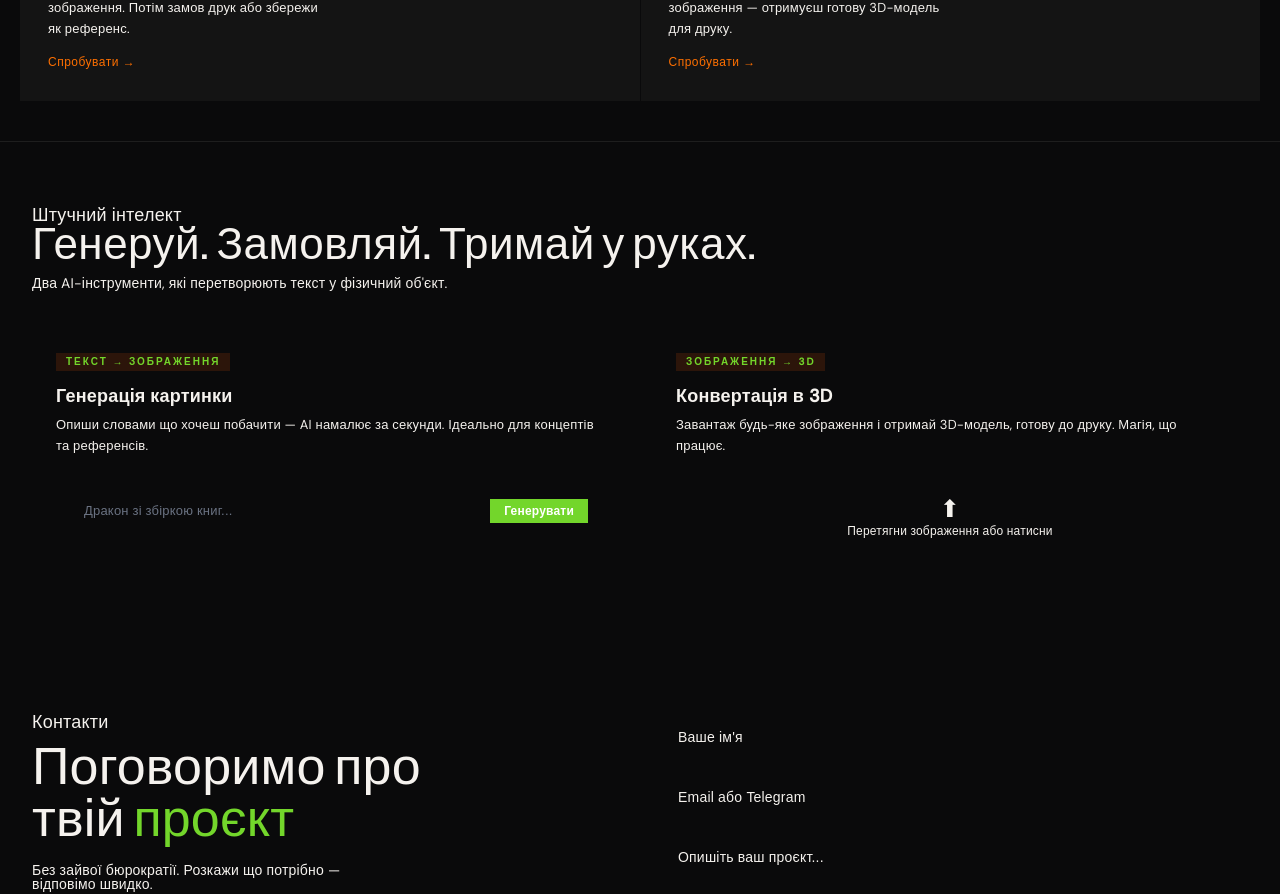
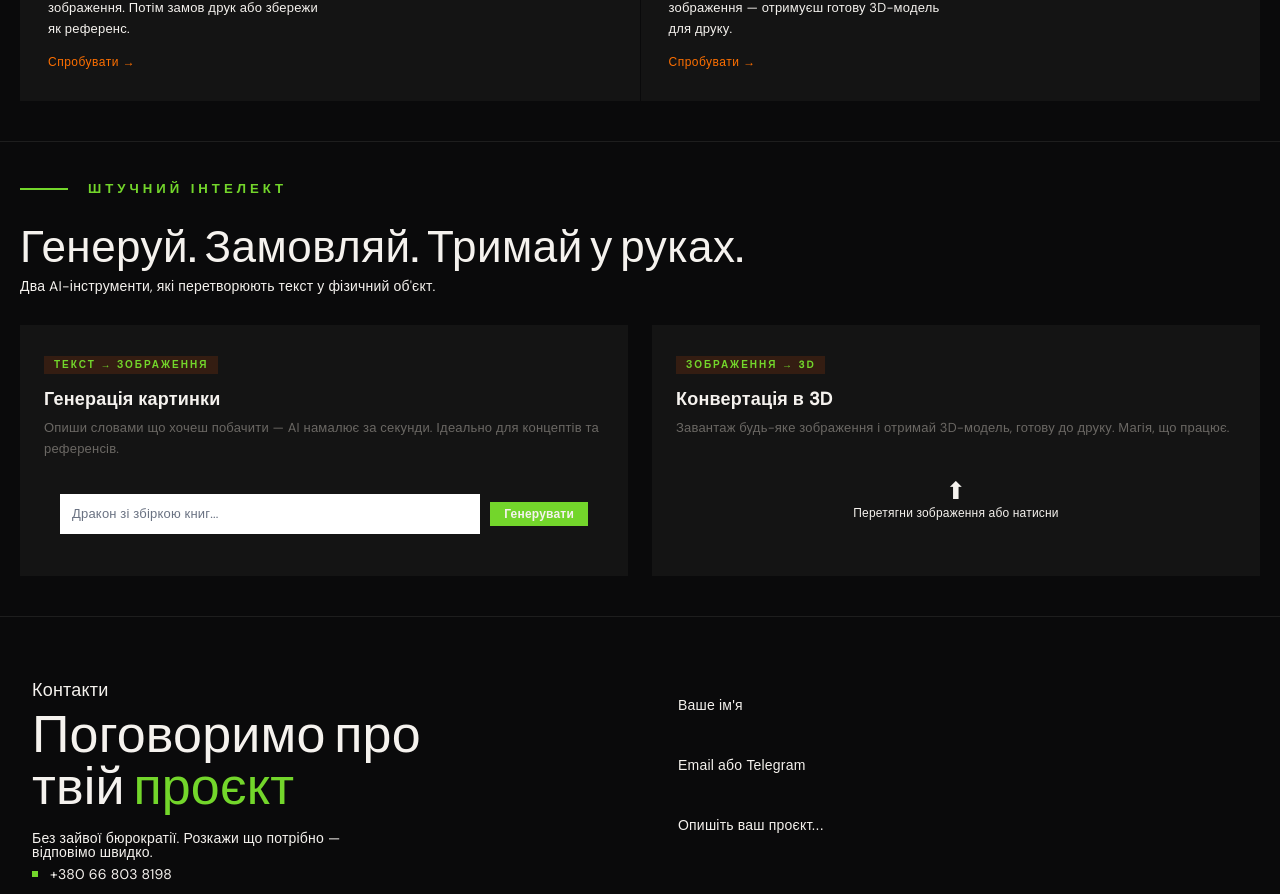
Before and after one commit to Mortiarion/seal-tech-3d-panda-dev, a SvelteKit app in the folder fe/: page / in a window 1280 px wide. Shown: the part 1455-2349 px from the top of the page. Built offline with nearby package versions, Linux system fonts and the light colour scheme.

Commit message:
1. Поправив секцію AI трози причесав

```diff
--- /dev/null
+++ b/fe/src/lib/components/landing/SectionAi.svelte
@@ -0,0 +1,137 @@
+<section class="ai-section border-bottom">
+    <div class="container">
+        <p class="label">
+            Штучний інтелект
+        </p>
+
+        <h2
+            style="font-family:'Bebas Neue',sans-serif;font-size:44px;letter-spacing:0.5px;margin-bottom:8px"
+        >
+            Генеруй. Замовляй. Тримай у руках.
+        </h2>
+
+        <p style="color:var(--text2);font-size:14px;max-width:500px">
+            Два AI-інструменти, які перетворюють текст у фізичний об'єкт.
+        </p>
+
+        <div class="ai-grid">
+            <div class="ai-card">
+                <div class="ai-badge">
+                    Текст → Зображення
+                </div>
+
+                <h3>
+                    Генерація картинки
+                </h3>
+
+                <p>
+                    Опиши словами що хочеш побачити — AI намалює за секунди.
+                    Ідеально для концептів та
+                    референсів.
+                </p>
+
+                <div class="ai-demo">
+                    <input class="ai-input" placeholder="Дракон зі збіркою книг..." />
+                    <button class="ai-btn">
+                        Генерувати
+                    </button>
+                </div>
+            </div>
+
+            <div class="ai-card">
+                <div class="ai-badge">
+                    Зображення → 3D
+                </div>
+
+                <h3>
+                    Конвертація в 3D
+                </h3>
+
+                <p>
+                    Завантаж будь-яке зображення і отримай 3D-модель,
+                    готову до друку. Магія, що працює.
+                </p>
+
+                <div
+                    class="ai-demo"
+                    style="cursor:pointer;justify-content:center;flex-direction:column;gap:4px;padding:20px"
+                >
+                    <div style="font-size:24px">⬆</div>
+
+                    <div style="font-size:12px;color:var(--white)">
+                        Перетягни зображення або натисни
+                    </div>
+                </div>
+            </div>
+        </div>
+    </div>
+</section>
+
+<style lang="postcss">
+	/* AI SECTION */
+	.ai-section {
+		/* padding: 64px 32px; */
+		/* border-bottom: 1px solid var(--border); */
+		/* background: var(--mid); */
+	}
+	.ai-grid {
+		display: grid;
+		grid-template-columns: 1fr 1fr;
+		gap: 24px;
+		margin-top: 32px;
+	}
+	.ai-card {
+		background: var(--mid);
+		border: 1px solid var(--border);
+		padding: 28px 24px;
+	}
+	.ai-badge {
+		display: inline-block;
+		background: rgba(232, 80, 10, 0.15);
+		color: var(--accent);
+		font-size: 10px;
+		letter-spacing: 2px;
+		padding: 4px 10px;
+		font-weight: 600;
+		text-transform: uppercase;
+		margin-bottom: 16px;
+	}
+	.ai-card h3 {
+		font-size: 18px;
+		font-weight: 600;
+		margin-bottom: 10px;
+	}
+	.ai-card p {
+		font-size: 13px;
+		color: var(--gray);
+		line-height: 1.6;
+	}
+	.ai-demo {
+		margin-top: 20px;
+		background: var(--mid);
+		border: 1px solid var(--border);
+		padding: 14px 16px;
+		display: flex;
+		gap: 10px;
+		align-items: center;
+	}
+	.ai-input {
+		flex: 1;
+		/* background: none; */
+		border: none;
+		/* color: var(--text2); */
+		font-size: 13px;
+		/* font-family: 'Manrope', sans-serif; */
+		outline: none;
+	}
+	.ai-btn {
+		background: var(--accent);
+		/* color: #fff; */
+		border: none;
+		padding: 6px 14px;
+		font-size: 12px;
+		font-weight: 600;
+		cursor: pointer;
+		/* font-family: 'Manrope', sans-serif; */
+	}
+</style>
--- a/fe/src/routes/+page.svelte
+++ b/fe/src/routes/+page.svelte
@@ -1,4 +1,5 @@
 <script lang='ts'>
+	import SectionAi from '$lib/components/landing/SectionAi.svelte';
 	import SectionHeader from '$lib/components/landing/SectionHeader.svelte';
 	import SectionHero from '$lib/components/landing/SectionHero.svelte';
 	import SectionProblemSolution from '$lib/components/landing/SectionProblemSolution.svelte';
@@ -21,48 +22,7 @@
 
 		<SectionServices />
 
-		<section class="ai-section">
-			<p class="section-label">Штучний інтелект</p>
-			<h2
-				style="font-family:'Bebas Neue',sans-serif;font-size:44px;letter-spacing:0.5px;margin-bottom:8px"
-			>
-				Генеруй. Замовляй. Тримай у руках.
-			</h2>
-			<p style="color:var(--text2);font-size:14px;max-width:500px">
-				Два AI-інструменти, які перетворюють текст у фізичний об'єкт.
-			</p>
-			<div class="ai-grid">
-				<div class="ai-card">
-					<div class="ai-badge">Текст → Зображення</div>
-					<h3>Генерація картинки</h3>
-					<p>
-						Опиши словами що хочеш побачити — AI намалює за секунди. Ідеально для концептів
-						та референсів.
-					</p>
-					<div class="ai-demo">
-						<input class="ai-input" placeholder="Дракон зі збіркою книг..." />
-						<button class="ai-btn">Генерувати</button>
-					</div>
-				</div>
-				<div class="ai-card">
-					<div class="ai-badge">Зображення → 3D</div>
-					<h3>Конвертація в 3D</h3>
-					<p>
-						Завантаж будь-яке зображення і отримай 3D-модель, готову до друку. Магія, що
-						працює.
-					</p>
-					<div
-						class="ai-demo"
-						style="cursor:pointer;justify-content:center;flex-direction:column;gap:4px;padding:20px"
-					>
-						<div style="font-size:24px">⬆</div>
-						<div style="font-size:12px;color:var(--text3)">
-							Перетягни зображення або натисни
-						</div>
-					</div>
-				</div>
-			</div>
-		</section>
+		<SectionAi />
 
 		<section class="contact-section">
 			<div>
@@ -112,73 +72,6 @@
 
 
 
-
-/* AI SECTION */
-	.ai-section {
-		padding: 64px 32px;
-		border-bottom: 1px solid var(--border);
-		background: var(--bg2);
-	}
-	.ai-grid {
-		display: grid;
-		grid-template-columns: 1fr 1fr;
-		gap: 24px;
-		margin-top: 32px;
-	}
-	.ai-card {
-		background: var(--bg3);
-		border: 1px solid var(--border);
-		padding: 28px 24px;
-	}
-	.ai-badge {
-		display: inline-block;
-		background: rgba(232, 80, 10, 0.15);
-		color: var(--accent);
-		font-size: 10px;
-		letter-spacing: 2px;
-		padding: 4px 10px;
-		font-weight: 600;
-		text-transform: uppercase;
-		margin-bottom: 16px;
-	}
-	.ai-card h3 {
-		font-size: 18px;
-		font-weight: 600;
-		margin-bottom: 10px;
-	}
-	.ai-card p {
-		font-size: 13px;
-		color: var(--text2);
-		line-height: 1.6;
-	}
-	.ai-demo {
-		margin-top: 20px;
-		background: var(--bg);
-		border: 1px solid var(--border);
-		padding: 14px 16px;
-		display: flex;
-		gap: 10px;
-		align-items: center;
-	}
-	.ai-input {
-		flex: 1;
-		background: none;
-		border: none;
-		color: var(--text2);
-		font-size: 13px;
-		font-family: 'Manrope', sans-serif;
-		outline: none;
-	}
-	.ai-btn {
-		background: var(--accent);
-		color: #fff;
-		border: none;
-		padding: 6px 14px;
-		font-size: 12px;
-		font-weight: 600;
-		cursor: pointer;
-		font-family: 'Manrope', sans-serif;
-	}
 
 
 
```
